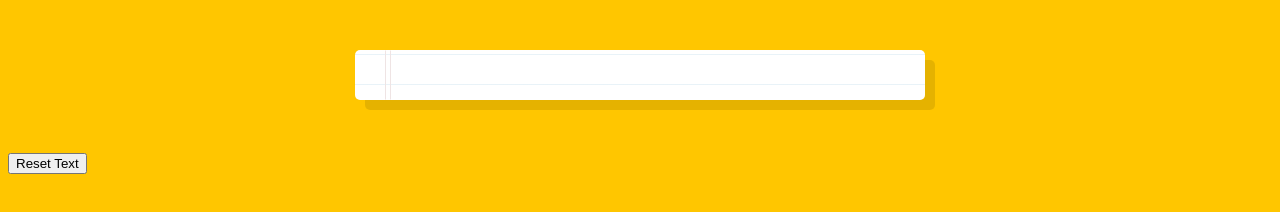
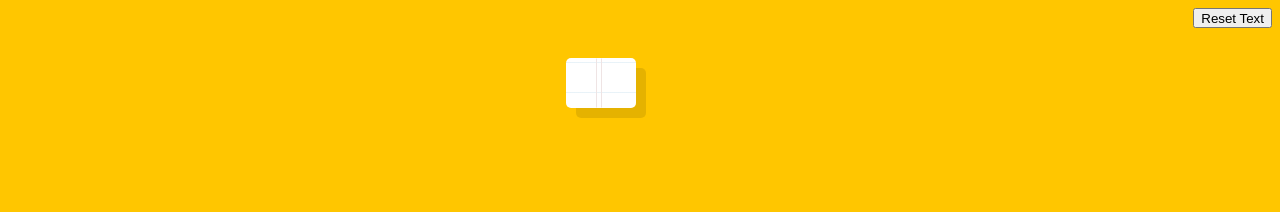
Before and after one commit to thingetoo/speech-detection, a website: page index.html in a window 1280 px wide. Drawn offline with Linux system fonts and the light colour scheme.

Commit message:
Added some additional(questionable) styling to the application that may or may not be changed later

```diff
--- a/index.html
+++ b/index.html
@@ -5,12 +5,13 @@
     <title>Speech Detection</title>
   </head>
   <body>
-    <div class="words" contenteditable></div>
-    <button id="reset">Reset Text</button>
+    <div class="container">
+      <div class="words" contenteditable></div>
+      <button id="reset">Reset Text</button>
+    </div>
     <script>
       const resetButton = document.getElementById("reset");
       function hideParagraphs() {
-        recognition.stop;
         var p_list = document.getElementsByTagName("p");
         console.log(p_list);
         for (var i = p_list.length - 1; i >= 0; i--) {
@@ -19,7 +20,6 @@
         }
         console.log(p_list);
         console.log("click");
-        recognition.start;
       }
 
       window.SpeechRecognition =
@@ -97,6 +97,15 @@
         border: 1px solid;
         border-color: transparent #efe4e4;
       }
+      .container {
+        display: flex;
+        flex-direction: row;
+        justify-content: center;
+      }
+      button {
+        height: 20px;
+        align-items: center;
+      }
     </style>
   </body>
 </html>
```
